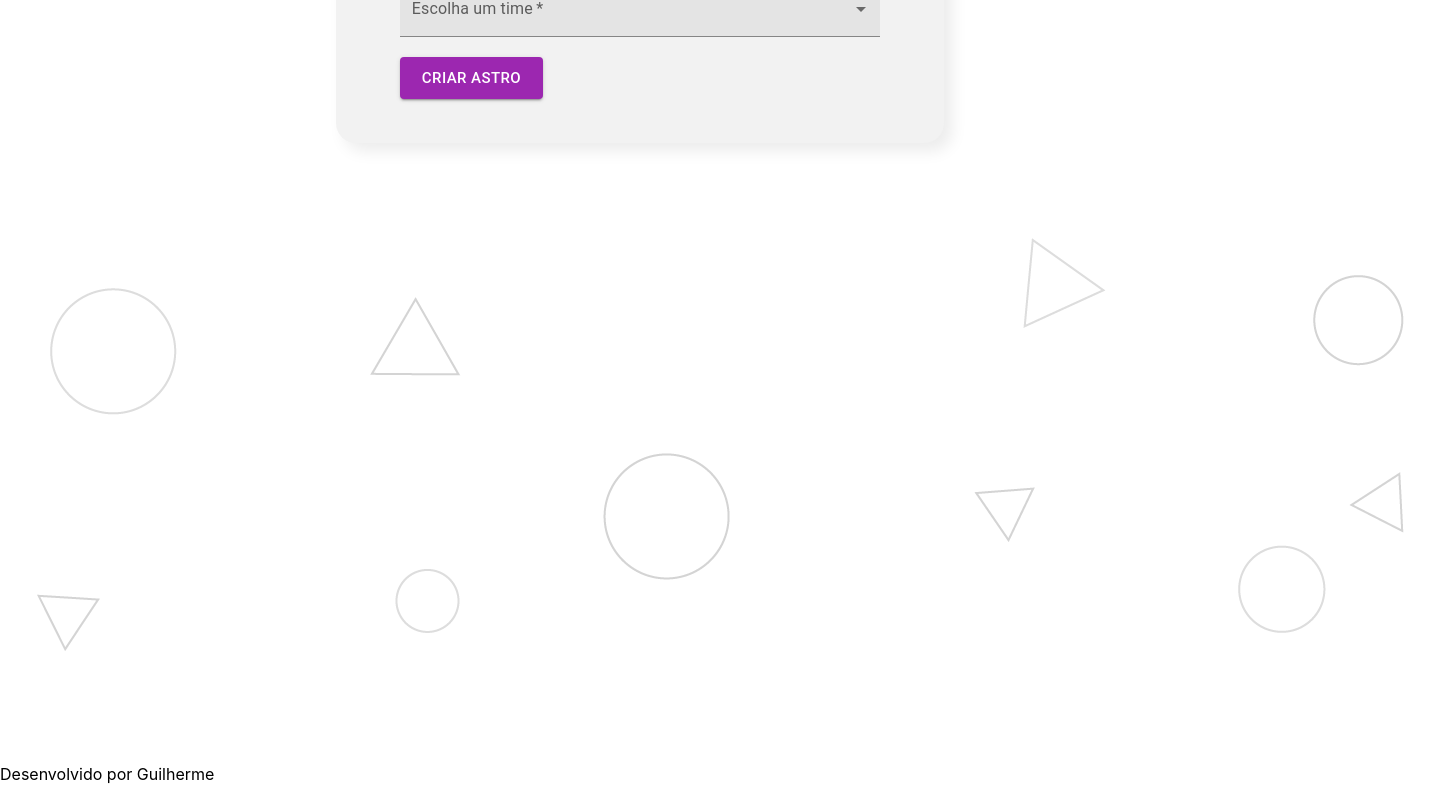
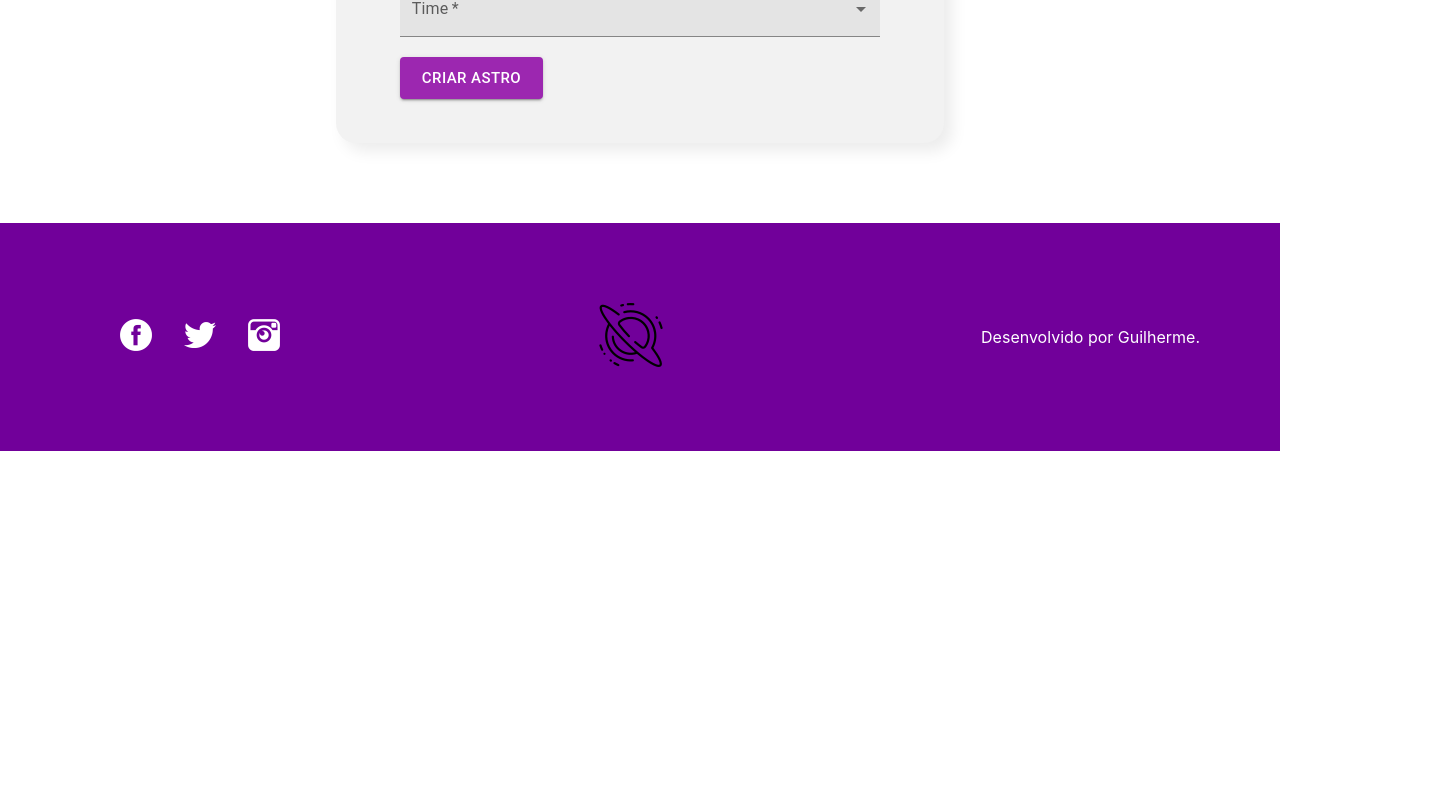
Before and after one commit to GuilhermeSerafim/interestelar, a React (Create React App) app: page / in a window 1280 px wide. Shown: the part 1063-1863 px from the top of the page, 1440 px wide, since content can reach past the window. After the commit the page ends 1514 px from the top, so only its background shows below. Built offline with nearby package versions, Linux system fonts and the light colour scheme.

Commit message:
Aplicando alguns estilos no footer

```diff
--- a/src/componentes/Rodape/Rodape.css
+++ b/src/componentes/Rodape/Rodape.css
@@ -0,0 +1,18 @@
+
+.footer {
+    background: var(--primary-color);
+    color: #FFF;
+    padding: 80px;
+    display: flex;
+    justify-content: space-between;
+    align-items: center;
+}
+
+.footer ul li {
+    display: inline-block;
+    margin-right: 32px;
+}
+
+.footer ul li:last-child {
+    margin-right: 0;
+}
--- a/src/componentes/Rodape/index.jsx
+++ b/src/componentes/Rodape/index.jsx
@@ -1,19 +1,37 @@
-import { Typography } from '@mui/material';
 import './Rodape.css';
 
 const Rodape = () => {
     return (
-        <div className='rodape'>
-            <div className='rodape__container'>
-            <img src="./imagens/fundo.png" alt="imagem de fundo" className="rodape__imagem" />
-            <img src='./imagens/logo.png' alt='logo' className='rodape__logo' />
-            <img src='./imagens/fb.png' alt='Facebook' className='rodape__facebook' />
-            <img src='./imagens/ig.png' alt='Instagram' className='rodape__instagram' />
-            <img src='./imagens/tw.png' alt='Twitter' className='rodape__twitter' />
-            <p>Desenvolvido por Guilherme</p>
-            </div>
-        </div>
+        <footer className="footer footer-bg">
+            <section>
+                <ul>
+                    <li>
+                        <a href="#" target="_blank">
+                            <img src="./imagens/fb.png" alt="Facebook" />
+                        </a>
+                    </li>
+                    <li>
+                        <a href="#" target="_blank">
+                            <img src="./imagens/tw.png" alt="Twitter" />
+                        </a>
+                    </li>
+                    <li>
+                        <a href="#" target="_blank">
+                            <img src="./imagens/ig.png" alt="Instagram" />
+                        </a>
+                    </li>
+                </ul>
+            </section>
+            <section>
+                <img src="./imagens/buraco-negro.png" alt="Buraco negro" />
+            </section>
+            <section>
+                <p>
+                    Desenvolvido por Guilherme.
+                </p>
+            </section>
+        </footer>
     )
 }
 
-export default Rodape;
+export default Rodape
--- a/src/componentes/SelectTeam/index.jsx
+++ b/src/componentes/SelectTeam/index.jsx
@@ -6,7 +6,7 @@ const SelectTeam = (props) => {
     const { teamsNames, aoAlterado, selectTeam, required } = props;
     return (
         <FormControl required={required} color="secondary" fullWidth margin="dense" variant="filled" >
-            <InputLabel id="rotulo-times">{"Escolha um time"}</InputLabel>
+            <InputLabel id="rotulo-times">{"Time"}</InputLabel>
             <Select
                 labelId="rotulo-times"
                 id="select-times"
--- a/src/index.js
+++ b/src/index.js
@@ -6,7 +6,5 @@ import App from './App';
 // Aqui ele pega o root (elemento global do DOM) e renderiza nosso componente React App
 const root = ReactDOM.createRoot(document.getElementById('root')); // Essa API é parte do React Concurrent Mode e é usada para criar uma raiz de renderização assíncrona.
 root.render(
-  <React.StrictMode> {/** Prevenir erro, mensagens de erros mais amigaveis e também faz renderizações adicionais dos componentes. Só deve ser usado em tempo de desenvolvimento */}
     <App />
-  </React.StrictMode>
 );
```
Also changed, not shown: public/imagens/buraco-negro.png (added), public/imagens/interestelar.png (added).
